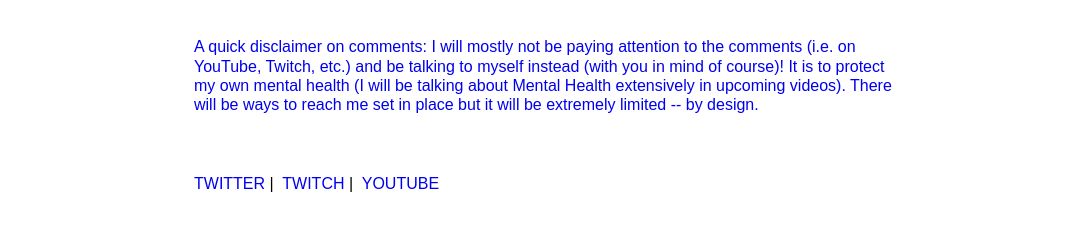
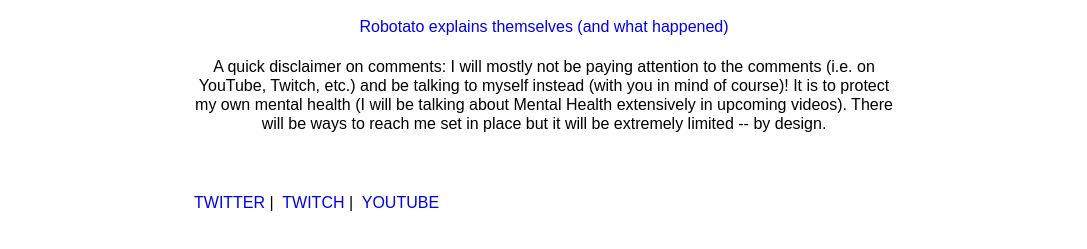
Before and after one commit to Robotato-LIVE/robotato.live, a plain HTML site: page index.html in a window 1280 px wide. Shown: the part 633-882 px from the top of the page, without its empty margins (96-1183 px from the left). Drawn offline with Linux system fonts and the light colour scheme; a script that the page names is missing.

Commit message:
Update index.html

```diff
--- a/index.html
+++ b/index.html
@@ -66,7 +66,7 @@
       <h1 id="hero_title">Robotato<span id="live">.LIVE</span></h1>
       <p>The Robotato.LIVE experiment has been put on indefinite hold due to personal events.</p>
       <p>In the meantime, please help me by participating to this short Survey:</p>
-      <p><a href="https://forms.gle/v5an5UDe6PyJJwp28>Robotato explains themselves (and what happened)</a></p>
+      <p><a href="https://forms.gle/v5an5UDe6PyJJwp28">Robotato explains themselves (and what happened)</a></p>
       <div id="magicbox"></div>
       <p>A quick disclaimer on comments: I will mostly not be paying attention to the comments (i.e. on YouTube, Twitch, etc.) and be talking to myself instead (with you in mind of course)! It is to protect my own mental health (I will be talking about Mental Health extensively in upcoming videos). There will be ways to reach me set in place but it will be extremely limited -- by design.</p>
     </div>
```
